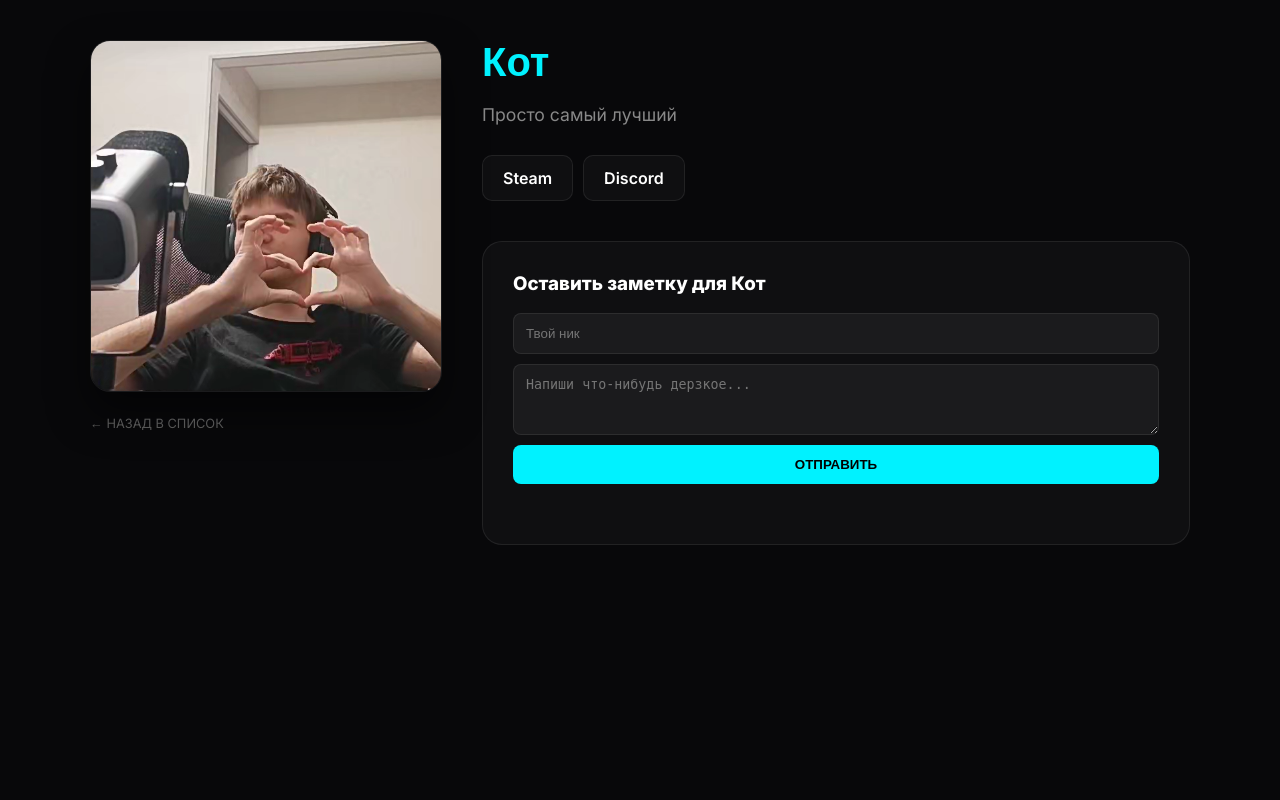
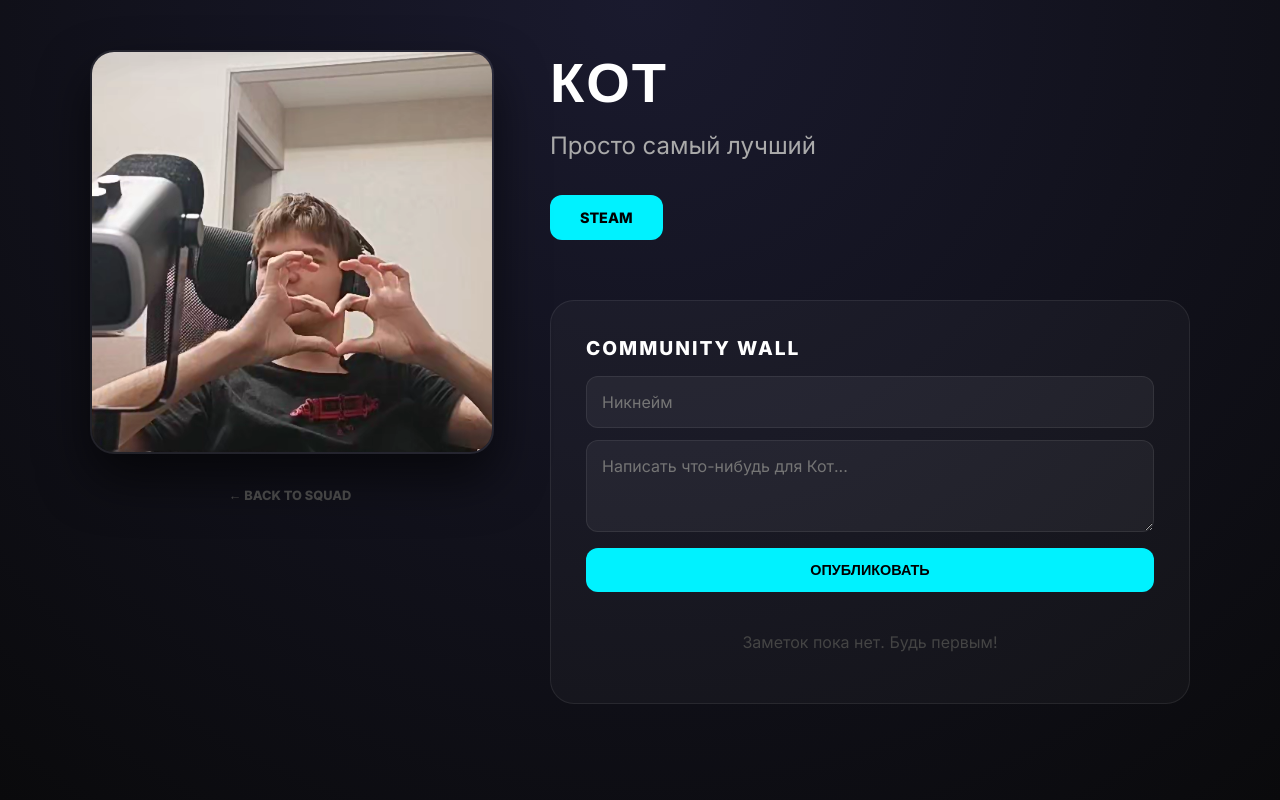
Before and after one commit to InTheNeko/neko, a Flask app: page /cat in a window 1280 px wide. Run offline with Flask 3, Linux system fonts and the light colour scheme.

Commit message:
Обновил дизайн профилей и добавил систему заметок

```diff
--- a/app.py
+++ b/app.py
@@ -4,6 +4,8 @@ from datetime import datetime
 import os
 
 app = Flask(__name__)
+
+# Настройка БД
 basedir = os.path.abspath(os.path.dirname(__file__))
 app.config['SQLALCHEMY_DATABASE_URI'] = 'sqlite:///' + os.path.join(basedir, 'drakon.db')
 app.config['SQLALCHEMY_TRACK_MODIFICATIONS'] = False
@@ -13,26 +15,34 @@ class Note(db.Model):
     id = db.Column(db.Integer, primary_key=True)
     content = db.Column(db.String(200), nullable=False)
     author = db.Column(db.String(50), default="Аноним")
-    recipient = db.Column(db.String(50)) # Для кого эта заметка
+    recipient = db.Column(db.String(50))
     date_posted = db.Column(db.DateTime, default=datetime.utcnow)
 
 with app.app_context():
     db.create_all()
 
 friends_info = {
-    "cat": ("Кот", "Просто самый лучший", "cat.jpg", [("Steam", "#"), ("Discord", "#")]),
-    "ruslan": ("Руслан", "Гей и любит Андрея", "ruslan.jpg", [("Steam", "#")]),
-    "andrey": ("Андрей", "Опять ест", "andrey.jpg", [("VK", "#")]),
-    "timokha": ("Тимофка", "Жаль, что он с нами", "timokha.jpg", [("Steam", "#")]),
-    "lesha": ("Лёша", "Низкий, но удаленький", "lesha.jpg", [("Telegram", "#")]),
-    "ibragim": ("Ибрагим", "Почти 12 лет", "ibragim.jpg", [("Steam", "#")])
+    "cat": ("Кот", "Просто самый лучший", "cat.jpg", [("Steam", "https://steamcommunity.com")]),
+    "ruslan": ("Руслан", "Гей и любит андрея", "ruslan.jpg", [("Steam", "https://steamcommunity.com")]),
+    "andrey": ("Андрей", "Опять ест", "andrey.jpg", [("Steam", "https://steamcommunity.com")]),
+    "timokha": ("Тимофка", "Жаль что он с нами", "timokha.jpg", [("Steam", "https://steamcommunity.com")]),
+    "lesha": ("Лёша", "Низки не удаленький", "lesha.jpg", [("Steam", "https://steamcommunity.com")]),
+    "ibragim": ("Ибрагим", "Почти 12 лет", "ibragim.jpg", [("Steam", "https://steamcommunity.com")])
 }
 
 @app.route('/')
 def home():
-    # На главной показываем список кнопок
     friends_list = [(v[0], k) for k, v in friends_info.items()]
-    return render_template('index.html', buttons=friends_list, title="DRAKONCHIK OS", is_home=True)
+    return render_template('index.html', buttons=friends_list, title="DRAKONCHIK V3", is_home=True)
+
+@app.route('/<page_name>')
+def show_page(page_name):
+    data = friends_info.get(page_name)
+    if data:
+        name, desc, photo, links = data
+        notes = Note.query.filter_by(recipient=page_name).order_by(Note.date_posted.desc()).all()
+        return render_template('index.html', title=name, description=desc, photo=photo, links=links, is_home=False, notes=notes, page_id=page_name)
+    return "404", 404
 
 @app.route('/add_note/<recipient>', methods=['POST'])
 def add_note(recipient):
@@ -44,17 +54,5 @@ def add_note(recipient):
         db.session.commit()
     return redirect(url_for('show_page', page_name=recipient))
 
-@app.route('/<page_name>')
-def show_page(page_name):
-    data = friends_info.get(page_name)
-    if data:
-        name, desc, photo, links = data
-        # Берем заметки только для ЭТОГО профиля
-        notes = Note.query.filter_by(recipient=page_name).order_by(Note.date_posted.desc()).all()
-        return render_template('index.html', title=name, description=desc,
-                               photo=photo, links=links, is_home=False,
-                               notes=notes, page_id=page_name)
-    return "404", 404
-
 if __name__ == '__main__':
     app.run(debug=True)
--- a/templates/index.html
+++ b/templates/index.html
@@ -6,72 +6,86 @@
     <title>{{ title }}</title>
     <link href="https://fonts.googleapis.com/css2?family=Syncopate:wght@700&family=Inter:wght@400;600;800&display=swap" rel="stylesheet">
     <style>
-        :root { --accent: #00f2ff; --bg: #08080a; --glass: rgba(255,255,255,0.03); --border: rgba(255,255,255,0.08); }
-        body { margin: 0; background: var(--bg); color: #fff; font-family: 'Inter', sans-serif; min-height: 100vh; }
+        :root { --accent: #00f2ff; --bg: #0a0a0c; --glass: rgba(255, 255, 255, 0.03); --border: rgba(255, 255, 255, 0.08); }
 
-        .container { max-width: 1100px; margin: 0 auto; padding: 40px 20px; }
-
-        /* Дизайн профиля */
-        .profile-wrapper {
-            display: flex; gap: 40px; align-items: flex-start;
-            animation: fadeIn 0.8s ease;
+        body {
+            margin: 0; background-color: var(--bg); color: #fff;
+            font-family: 'Inter', sans-serif; min-height: 100vh;
+            background-image: radial-gradient(circle at 50% 0%, #1a1a2e 0%, #0a0a0c 100%);
         }
 
-        .left-col { flex: 0 0 350px; position: sticky; top: 40px; }
-        .right-col { flex: 1; }
+        .container { max-width: 1100px; margin: 0 auto; padding: 50px 20px; }
 
-        .square-photo {
-            width: 350px; height: 350px;
-            object-fit: cover;
+        h1 { font-family: 'Syncopate', sans-serif; text-transform: uppercase; letter-spacing: 2px; }
+
+        /* ГЛАВНАЯ: СЕТКА КНОПОК БЕЗ АВАТАРОК */
+        .selection-grid {
+            display: grid;
+            grid-template-columns: repeat(auto-fill, minmax(280px, 1fr));
+            gap: 20px; margin-top: 50px;
+        }
+
+        .user-btn {
+            background: var(--glass);
+            border: 1px solid var(--border);
+            padding: 40px 20px;
             border-radius: 20px;
-            border: 1px solid var(--border);
-            box-shadow: 0 20px 40px rgba(0,0,0,0.5);
-            transition: 0.5s;
+            text-decoration: none;
+            color: #fff;
+            text-align: center;
+            font-weight: 800;
+            font-size: 1.3rem;
+            transition: all 0.3s ease;
+            backdrop-filter: blur(10px);
         }
-        .square-photo:hover { transform: scale(1.02); border-color: var(--accent); }
 
-        h1 { font-family: 'Syncopate', sans-serif; font-size: 2.5rem; margin: 0 0 10px 0; color: var(--accent); }
-        .status { color: #888; font-size: 1.1rem; margin-bottom: 30px; }
+        .user-btn:hover {
+            background: rgba(0, 242, 255, 0.1);
+            border-color: var(--accent);
+            transform: translateY(-5px);
+            box-shadow: 0 10px 30px rgba(0, 242, 255, 0.2);
+        }
 
-        /* Ссылки (Кнопки) */
-        .social-links { display: flex; gap: 10px; margin-bottom: 40px; }
-        .social-btn {
-            padding: 12px 20px; background: var(--glass); border: 1px solid var(--border);
-            border-radius: 10px; color: #fff; text-decoration: none; font-weight: 600;
-            transition: 0.3s;
+        /* ПРОФИЛЬ: ФОТО СЛЕВА, КОНТЕНТ СПРАВА */
+        .profile-layout { display: flex; gap: 60px; align-items: flex-start; animation: fadeIn 0.6s ease; }
+        .side-photo { flex: 0 0 400px; position: sticky; top: 50px; }
+        .main-info { flex: 1; }
+
+        .square-img {
+            width: 100%; aspect-ratio: 1/1; object-fit: cover;
+            border-radius: 24px; border: 2px solid var(--border);
+            box-shadow: 0 25px 50px rgba(0,0,0,0.6);
         }
-        .social-btn:hover { background: #fff; color: #000; }
 
-        /* Заметки на профиле */
-        .wall { background: var(--glass); padding: 30px; border-radius: 20px; border: 1px solid var(--border); }
-        .note-form { display: flex; flex-direction: column; gap: 10px; margin-bottom: 30px; }
-        input, textarea {
-            background: rgba(255,255,255,0.05); border: 1px solid var(--border);
-            padding: 12px; border-radius: 8px; color: #fff; outline: none;
+        .desc-text { font-size: 1.5rem; color: #aaa; margin: 15px 0 35px 0; font-weight: 300; }
+
+        .btn-link {
+            display: inline-block; padding: 14px 30px; background: var(--accent); color: #000;
+            text-decoration: none; border-radius: 12px; font-weight: 800; transition: 0.3s;
+            text-transform: uppercase; font-size: 0.9rem;
         }
-        .btn-post { background: var(--accent); border: none; padding: 12px; border-radius: 8px; font-weight: 800; cursor: pointer; }
+        .btn-link:hover { transform: scale(1.05); box-shadow: 0 0 20px var(--accent); }
+
+        /* СТЕНА ЗАМЕТОК */
+        .wall { margin-top: 60px; background: var(--glass); padding: 35px; border-radius: 24px; border: 1px solid var(--border); }
+        .note-input {
+            width: 100%; background: rgba(255,255,255,0.05); border: 1px solid var(--border);
+            color: #fff; padding: 15px; border-radius: 12px; margin-bottom: 12px;
+            box-sizing: border-box; font-family: inherit; font-size: 1rem;
+        }
 
         .note-card {
-            background: rgba(255,255,255,0.02); padding: 20px; border-radius: 12px;
-            margin-bottom: 15px; border-left: 2px solid var(--accent);
+            background: rgba(255,255,255,0.02); padding: 20px; border-radius: 15px;
+            margin-bottom: 15px; border-left: 4px solid var(--accent);
         }
-        .note-meta { font-size: 0.75rem; color: var(--accent); text-transform: uppercase; letter-spacing: 1px; margin-bottom: 5px; }
+        .note-author { color: var(--accent); font-weight: 800; font-size: 0.8rem; margin-bottom: 8px; text-transform: uppercase; }
 
-        /* Главная страница */
-        .home-grid { display: grid; grid-template-columns: repeat(auto-fill, minmax(200px, 1fr)); gap: 15px; }
-        .home-btn {
-            padding: 30px; background: var(--glass); border: 1px solid var(--border);
-            text-align: center; text-decoration: none; color: #fff; border-radius: 15px;
-            font-weight: 700; transition: 0.3s;
-        }
-        .home-btn:hover { border-color: var(--accent); background: rgba(0, 242, 255, 0.05); }
+        @keyframes fadeIn { from { opacity: 0; transform: translateY(20px); } to { opacity: 1; } }
 
-        @keyframes fadeIn { from { opacity: 0; transform: translateY(20px); } to { opacity: 1; transform: translateY(0); } }
-
-        @media (max-width: 850px) {
-            .profile-wrapper { flex-direction: column; align-items: center; }
-            .left-col { flex: 1; width: 100%; text-align: center; }
-            .square-photo { width: 100%; max-width: 350px; }
+        @media (max-width: 900px) {
+            .profile-layout { flex-direction: column; align-items: center; }
+            .side-photo { flex: 1; width: 100%; max-width: 400px; position: static; }
+            .main-info { width: 100%; }
         }
     </style>
 </head>
@@ -79,43 +93,50 @@
 
 <div class="container">
     {% if is_home %}
-        <h1 style="text-align: center; margin-bottom: 50px;">DRAKONCHIK<br><span style="color:#fff">SQUAD</span></h1>
-        <div class="home-grid">
+        <h1 style="text-align: center; font-size: 3rem; margin-bottom: 10px;">DRAKONCHIK</h1>
+        <p style="text-align: center; color: var(--accent); font-weight: 800; letter-spacing: 5px; margin-bottom: 50px;">SELECT SQUAD MEMBER</p>
+
+        <div class="selection-grid">
             {% for name, link in buttons %}
-                <a href="/{{ link }}" class="home-btn">{{ name }}</a>
+            <a href="/{{ link }}" class="user-btn">
+                {{ name }}
+            </a>
             {% endfor %}
         </div>
+
     {% else %}
-        <div class="profile-wrapper">
-            <div class="left-col">
-                <img src="{{ url_for('static', filename='images/' + photo) }}" class="square-photo">
-                <a href="/" style="display: block; margin-top: 20px; color: #555; text-decoration: none; font-size: 0.8rem;">← НАЗАД В СПИСОК</a>
+        <div class="profile-layout">
+            <div class="side-photo">
+                <img src="{{ url_for('static', filename='images/' + photo) }}" class="square-img">
+                <a href="/" style="display:block; margin-top: 30px; color: #444; text-decoration: none; text-align: center; font-weight: 800; font-size: 0.8rem;">← BACK TO SQUAD</a>
             </div>
 
-            <div class="right-col">
-                <h1>{{ title }}</h1>
-                <p class="status">{{ description }}</p>
+            <div class="main-info">
+                <h1 style="font-size: 3.5rem; margin: 0;">{{ title }}</h1>
+                <p class="desc-text">{{ description }}</p>
 
-                <div class="social-links">
+                <div class="links">
                     {% for label, url in links %}
-                        <a href="{{ url }}" class="social-btn" target="_blank">{{ label }}</a>
+                        <a href="{{ url }}" class="btn-link" target="_blank">{{ label }}</a>
                     {% endfor %}
                 </div>
 
                 <div class="wall">
-                    <h3 style="margin-top: 0;">Оставить заметку для {{ title }}</h3>
-                    <form action="/add_note/{{ page_id }}" method="POST" class="note-form">
-                        <input type="text" name="author" placeholder="Твой ник">
-                        <textarea name="content" placeholder="Напиши что-нибудь дерзкое..." rows="3" required></textarea>
-                        <button type="submit" class="btn-post">ОТПРАВИТЬ</button>
+                    <h2 style="margin-top: 0; font-size: 1.2rem; letter-spacing: 2px;">COMMUNITY WALL</h2>
+                    <form action="/add_note/{{ page_id }}" method="POST" style="margin-bottom: 40px;">
+                        <input type="text" name="author" class="note-input" placeholder="Никнейм">
+                        <textarea name="content" class="note-input" placeholder="Написать что-нибудь для {{ title }}..." rows="3" required></textarea>
+                        <button type="submit" class="btn-link" style="width: 100%; border: none; cursor: pointer;">Опубликовать</button>
                     </form>
 
                     <div class="notes-list">
                         {% for note in notes %}
                             <div class="note-card">
-                                <div class="note-meta">{{ note.author }} • {{ note.date_posted.strftime('%H:%M') }}</div>
+                                <div class="note-author">{{ note.author }} • {{ note.date_posted.strftime('%d.%m | %H:%M') }}</div>
                                 <div class="note-text">{{ note.content }}</div>
                             </div>
+                        {% else %}
+                            <p style="color: #444; text-align: center;">Заметок пока нет. Будь первым!</p>
                         {% endfor %}
                     </div>
                 </div>
```
